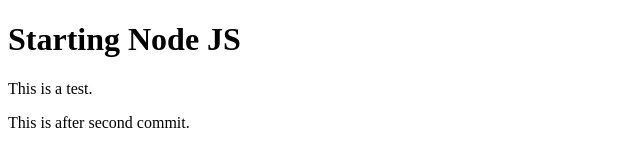
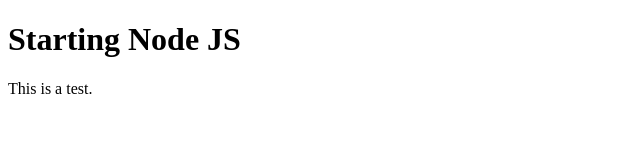
Before and after one commit to kranjeet770/React-Native-Coursera, a plain HTML site: page index.html in a window 1280 px wide. Shown: the whole page, without its empty margins (0-640 px from the left). Drawn offline with Linux system fonts and the light colour scheme.

Commit message:
First Commit

```diff
--- a/index.html
+++ b/index.html
@@ -6,6 +6,5 @@
 <body>
 	<h1>Starting Node JS</h1>
 	<p>This is a test.</p>
-	<p>This is after second commit.</p>
 </body>
 </html>
```
